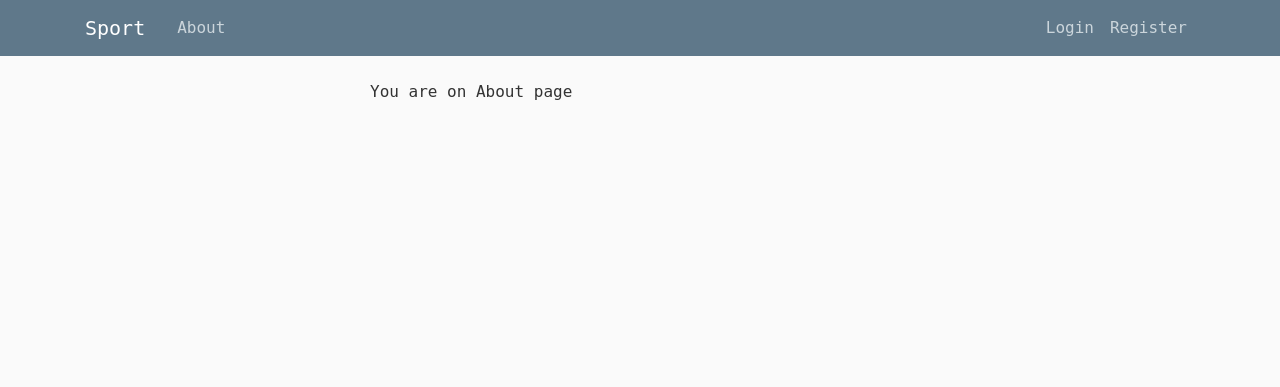
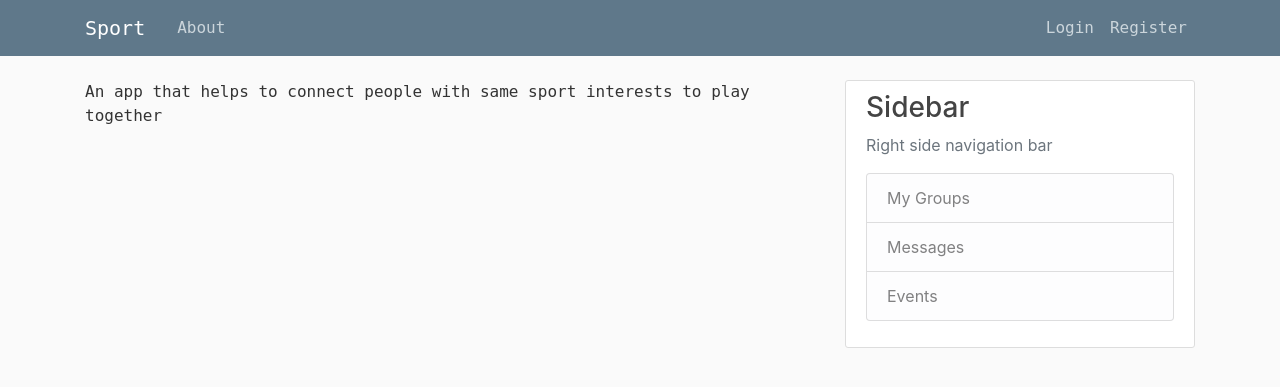
Before and after one commit to Werozel/PlayersPairingSystem, a Flask app: page /about in a window 1280 px wide. Shown: the top 387 px of the page. Run offline with Flask 2, Linux system fonts and the light colour scheme; some libraries are stand-ins or nearby versions.

Commit message:
Добавил описание в about

```diff
--- a/server.py
+++ b/server.py
@@ -34,7 +34,7 @@ def login():
 
 @app.route("/about")
 def about():
-    return render_template("about.html", title="About Page")
+    return render_template("about.html", title="About Page", sidebar=True)
 
 
 @app.route("/register", methods=['GET', 'POST'])
--- a/templates/about.html
+++ b/templates/about.html
@@ -2,6 +2,6 @@
 
 {% block content %}
 
-    <p> You are on About page </p>
+    <p>An app that helps to connect people with same sport interests to play together</p>
 
 {% endblock content %}
```
